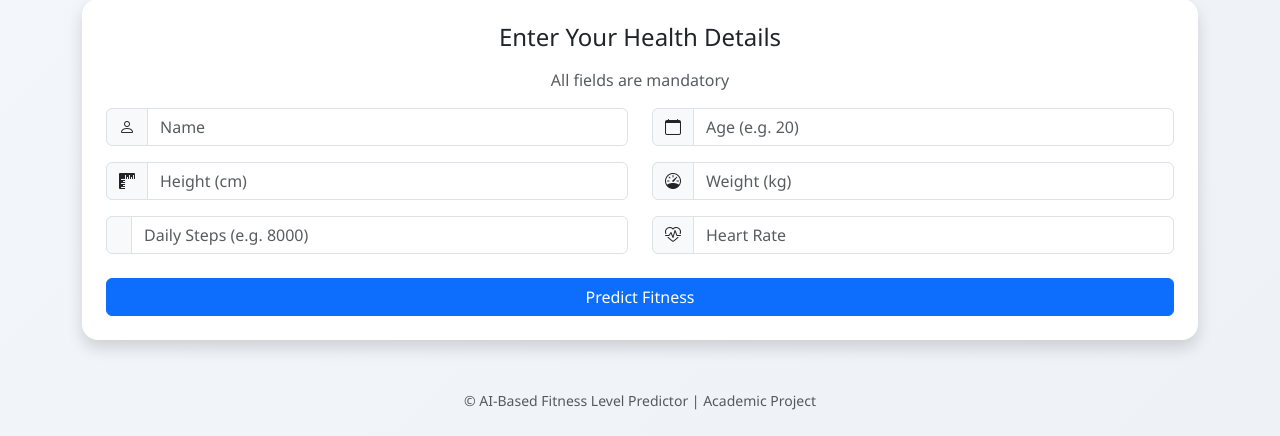
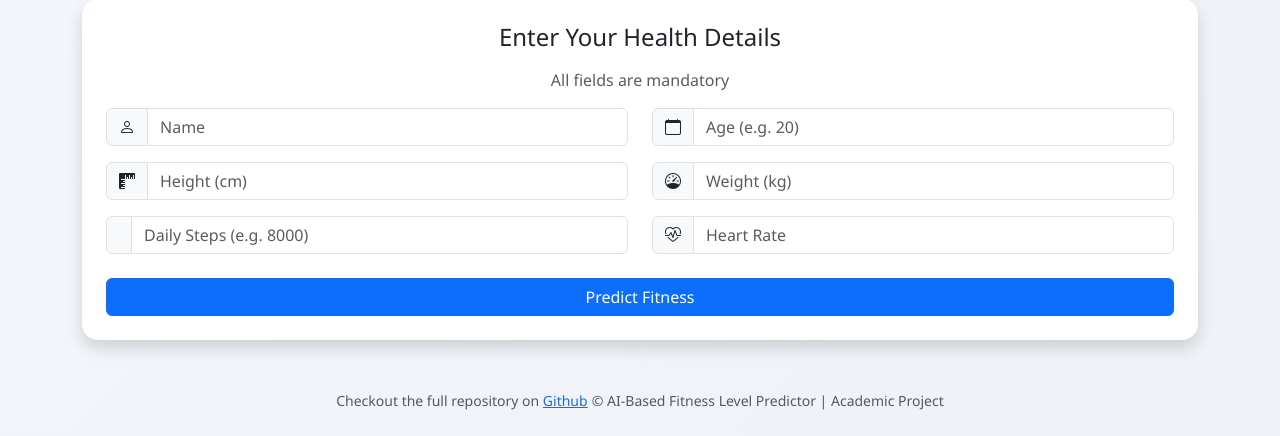
Before and after one commit to jayantsingh0702/AI-based-Fitness-level-tracker, a Flask app: page / in a window 1280 px wide. Shown: the part 574-1010 px from the top of the page. Run offline with Flask 3, Linux system fonts and the light colour scheme.

Commit message:
Update index.html
Added minor changes to the footer.

```diff
--- a/templates/index.html
+++ b/templates/index.html
@@ -179,6 +179,7 @@
 
     <!-- 🔷 FOOTER -->
     <div class="text-center text-muted mt-4">
+        <small>Checkout the full repository on <a href="https://github.com/jayantsingh0702/AI-based-Fitness-level-tracker/tree/main">Github</a></small>
         <small>© AI-Based Fitness Level Predictor | Academic Project</small>
     </div>
 
```
